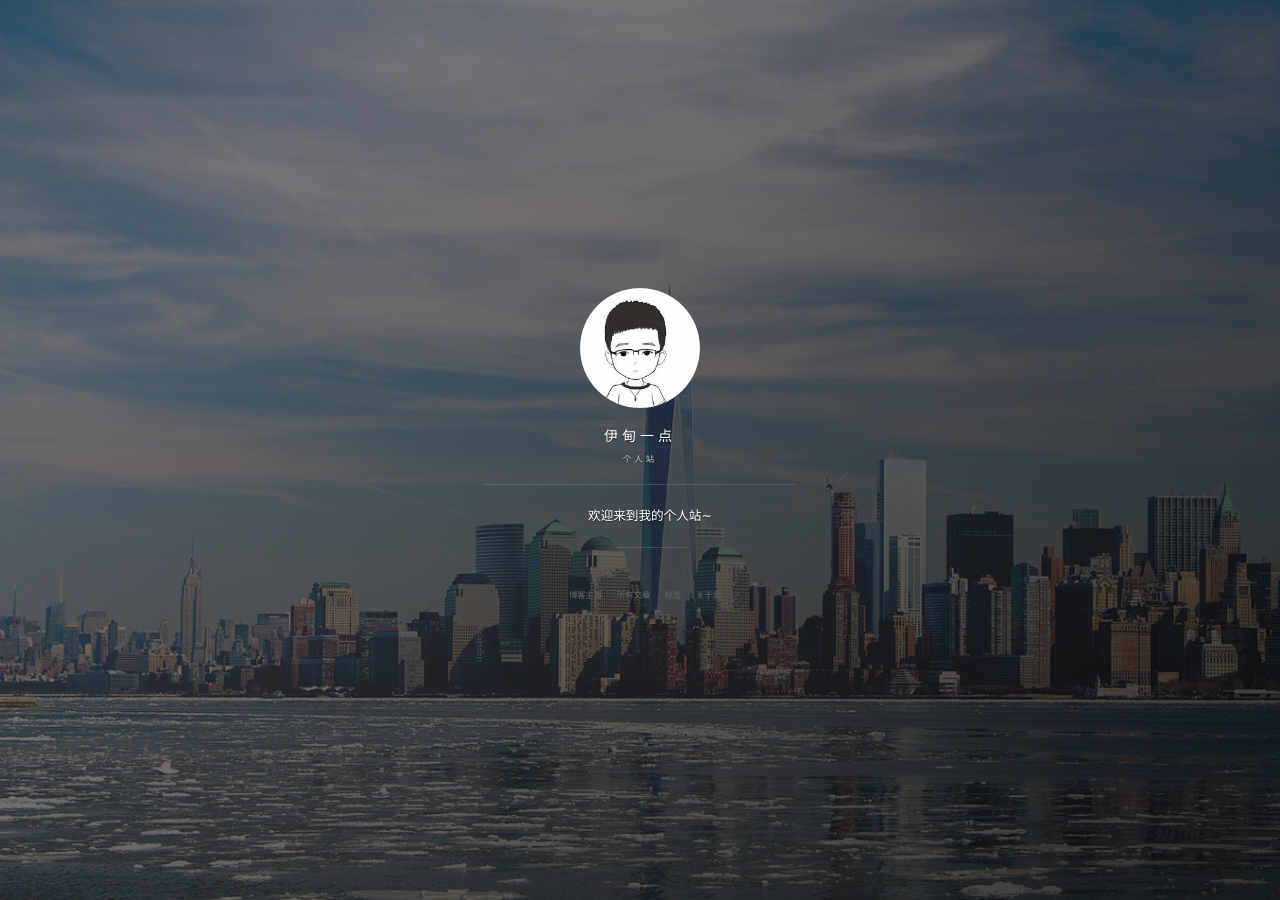
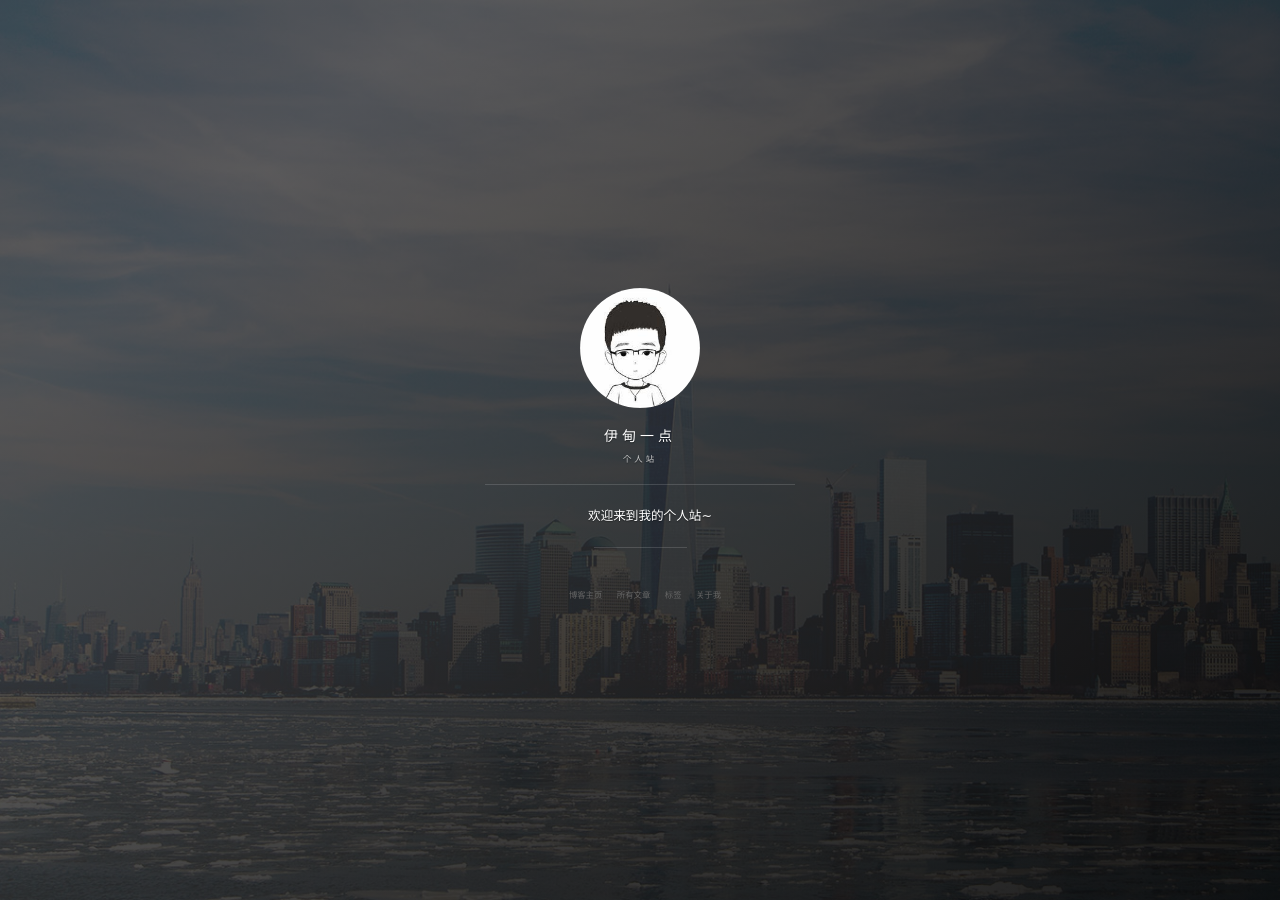
Before and after one commit to zpfbuaa/zpfbuaa.github.io, a Jekyll site: the page built from index.html, in a window 1280 px wide. Built offline with Jekyll 4.4.1, drawn with Linux system fonts in a browser that asks for light colours; nearby versions of some CDN libraries; the list of posts is cut into pages by our own code; comment, search, counter and statistics services are not loaded.

Commit message:
add data

```diff
--- a/css/main.css
+++ b/css/main.css
@@ -532,9 +532,9 @@ img::-moz-selection {
     right: 0;
     bottom: 0;
     left: 0;
-    background-color: rgba(68, 68, 68, 0.4);
-    background-image: -webkit-linear-gradient(-410deg, rgba(68, 68, 68, 0.4) 20%, rgba(0, 0, 0, 0.7));
-    background-image: linear-gradient(140deg,rgba(68, 68, 68, 0.4) 20%, rgba(0, 0, 0, 0.7)); }
+    background-color: rgba(68, 68, 68, 0.6);
+    background-image: -webkit-linear-gradient(-410deg, rgba(68, 68, 68, 0.6) 20%, rgba(0, 0, 0, 0.8));
+    background-image: linear-gradient(140deg,rgba(68, 68, 68, 0.6) 20%, rgba(0, 0, 0, 0.8)); }
 
   .panel-cover__logo {
     margin-bottom: .2em; }
```
